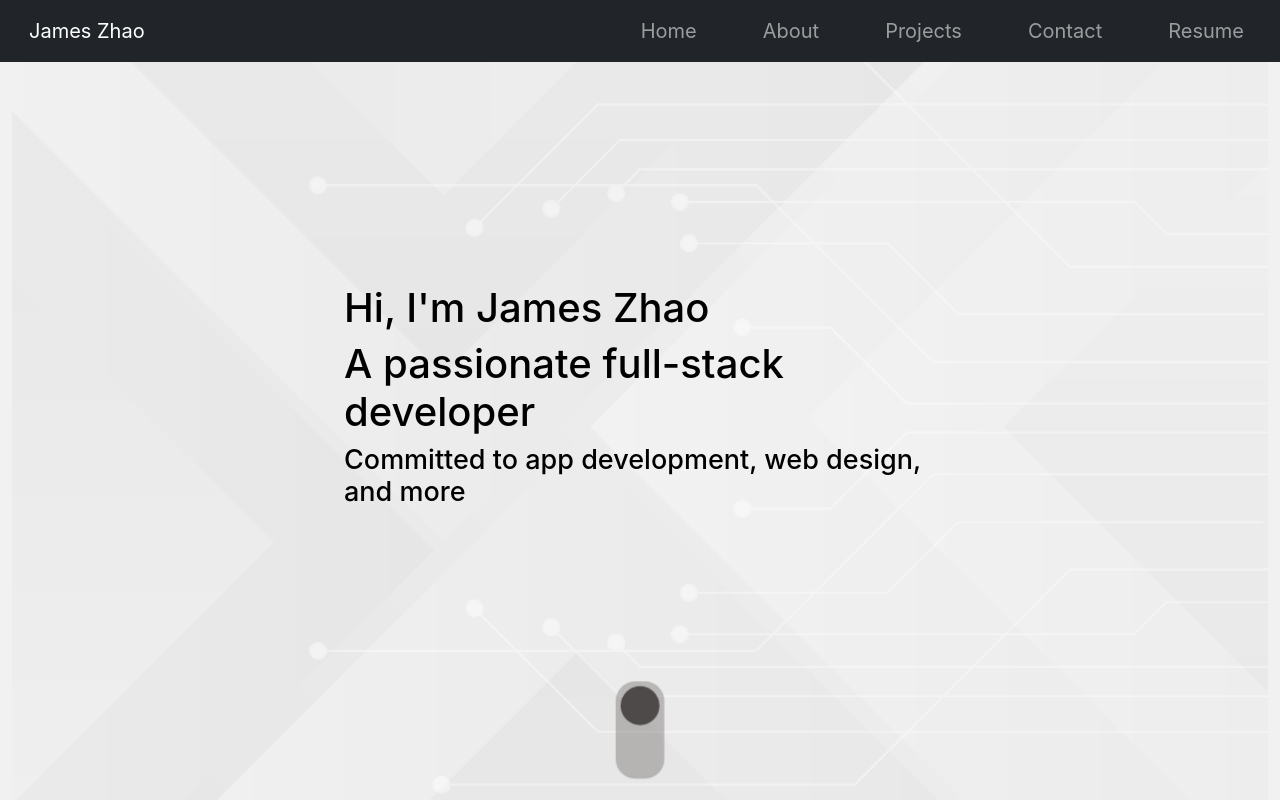
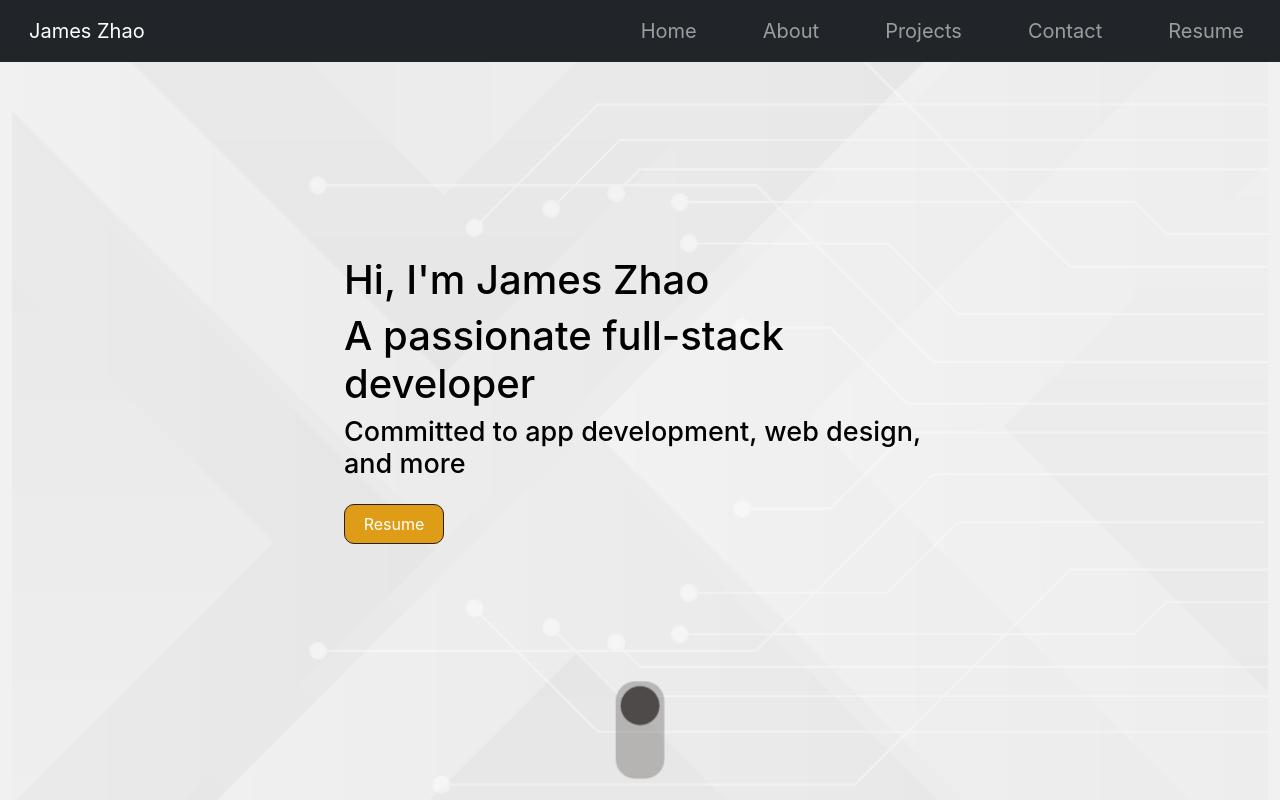
Before and after one commit to jameszhao1021/Portfolio, a React (Create React App) app: page / in a window 1280 px wide. Shown: the top 800 px of the page. Built offline with nearby package versions, Linux system fonts and the light colour scheme.

Commit message:
modified buttons

```diff
--- a/src/components/Profile/Profile.css
+++ b/src/components/Profile/Profile.css
@@ -26,3 +26,19 @@
     background-color: rgb(78, 74, 74);
     border-radius: 40px;
   }
+
+  button.resumeButton {
+    padding:7px 10px;
+    width: 100px;
+    background: #de9c17;
+    color: white;
+    background-size: 200% 100%;
+    cursor: pointer;
+    transition: all ease .2s;
+    border:1px solid #272020;
+    border-radius: 10px;
+  }
+
+  button.resumeButton:hover {
+    box-shadow: 2px 2px 10px rgba(0, 0, 0, 0.5)
+  }
--- a/src/components/Profile/Profile.jsx
+++ b/src/components/Profile/Profile.jsx
@@ -3,6 +3,8 @@ import profileImg from "../../assets/images/profileImg.png"
 import Greeting from "../Greeting/Greeting";
 import { motion, useInView } from 'framer-motion'
 import { useState, useRef, useEffect } from "react";
+import resume from '../../assets/files/Resume_James Zhao.pdf'
+
 
 function Profile({aboutTargetRef, isGreeting, greetingRef}) {
 
@@ -32,8 +34,13 @@ function Profile({aboutTargetRef, isGreeting, greetingRef}) {
       <div className="container-fluid d-flex justify-content-center">
         <div className='row col-lg-6 text-start' ref={greetingRef}>
           <Greeting isGreeting={isGreeting} />
+          <a className='mt-3'href={resume}>
+         <button className='resumeButton'>Resume</button>
+         </a>
         </div>
+
       </div>
+
       <motion.div
         className="switch"
         data-ison={isOn}
@@ -44,9 +51,14 @@ function Profile({aboutTargetRef, isGreeting, greetingRef}) {
 
         whileInView={{ scale: [0.9, 1, 0.9] }}
         whileHover={{ scale: 1, transition: { duration: 0.2 } }}
+
       >
+
         <motion.div className="handle" layout transition={{ type: "spring", stiffness: 700, damping: 30 }} style={{ top: isOn ? 'auto' : 0, bottom: isOn ? 0 : 'auto' }} />
+
       </motion.div>
+
+
     </div>
   );
 }
--- a/src/components/ProjectHeader/ProjectHeader.jsx
+++ b/src/components/ProjectHeader/ProjectHeader.jsx
@@ -1,6 +1,6 @@
 import React from "react";
 import Logo from "../Logo/Logo";
-import resume from '../../assets/files/Resume.pdf'
+import resume from '../../assets/files/Resume_James Zhao.pdf'
 import "../ProjectHeader/ProjectHeader.css"
 
 function ProjectHeader(){
```
Also changed, not shown: src/components/Header/Header.jsx (+7 -7 lines), src/components/Header/Header.css (line endings or trailing spaces), 2 other files (tests, documents, lock files or other folders).
